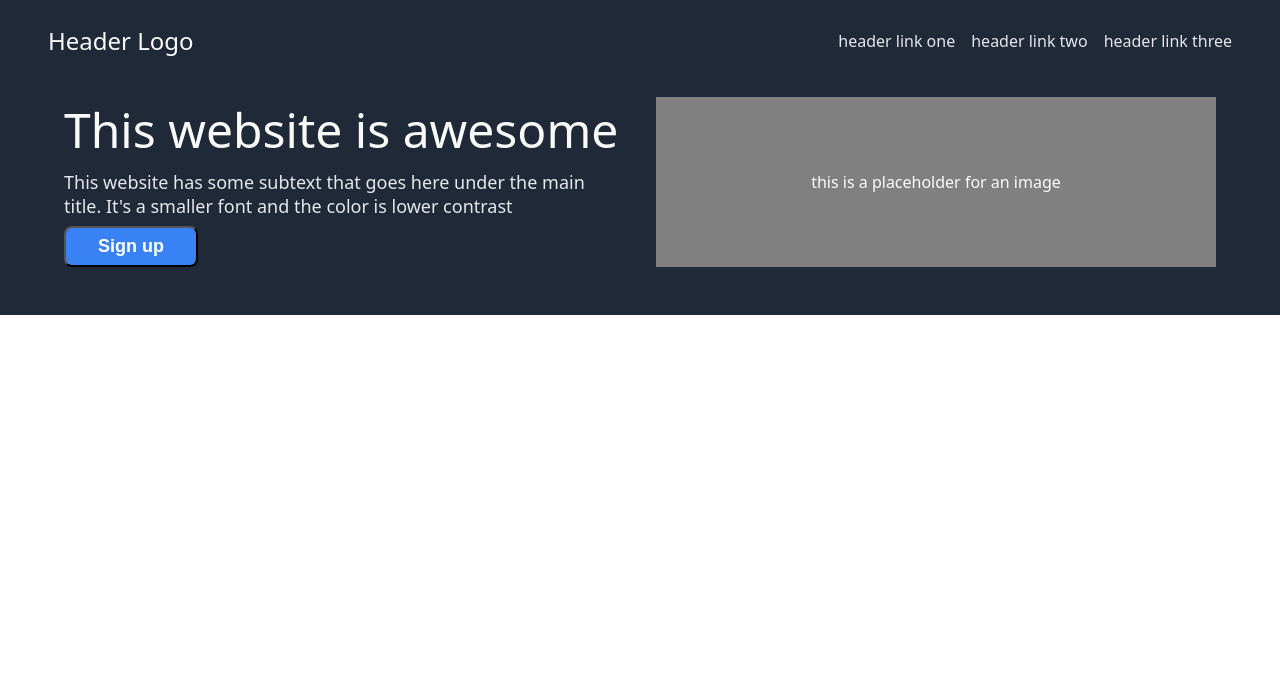
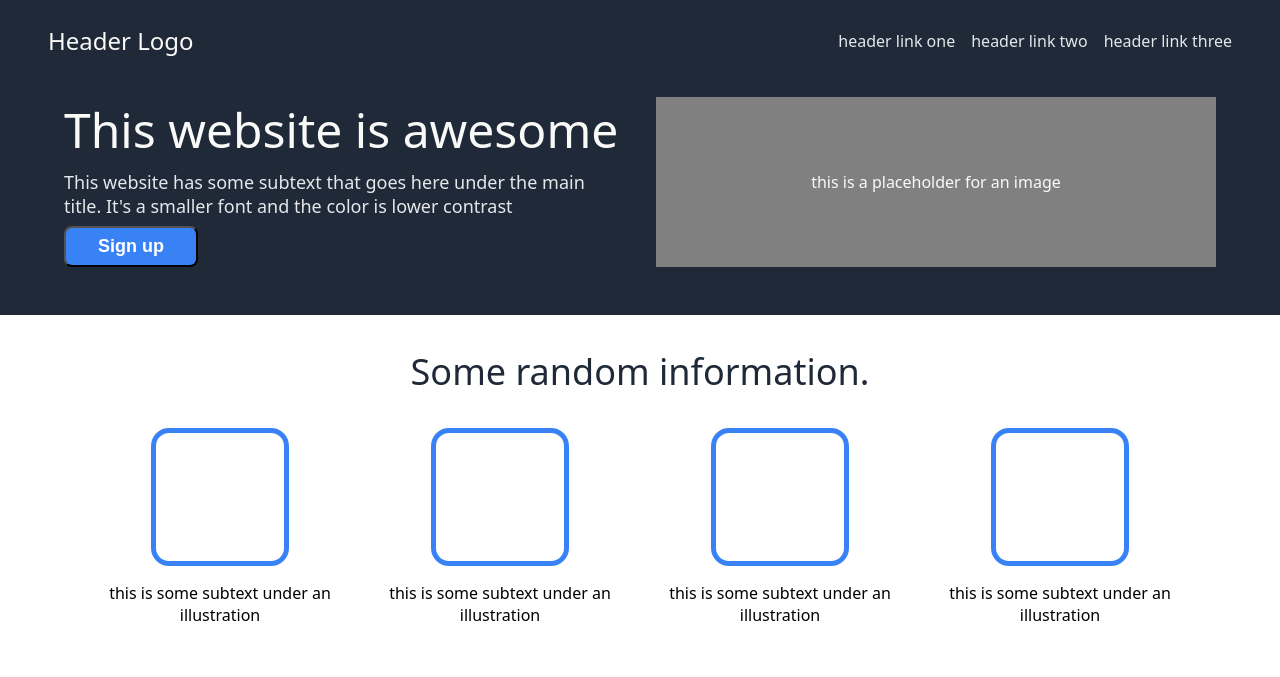
Before and after one commit to AHNox/TheOdinProject2, a plain HTML site: page index.html in a window 1280 px wide. Drawn offline with Linux system fonts and the light colour scheme.

Commit message:
Completed random info and subtext

```diff
--- a/index.html
+++ b/index.html
@@ -31,7 +31,27 @@
 				</div>
 			</div>
 		</div>
-
+		<div class="rand-info">
+			<div class="rand-info-head">Some random information.</div>
+			<div class="image-subtext-flex-container">
+				<div class="image-subtext-flex-item">
+					<div class="rand-info-img"><!--<img src="" alt="" />--></div>
+					<p class="subtext">this is some subtext under an illustration</p>
+				</div>
+				<div class="image-subtext-flex-item">
+					<div class="rand-info-img"><img src="" alt="" /></div>
+					<p class="subtext">this is some subtext under an illustration</p>
+				</div>
+				<div class="image-subtext-flex-item">
+					<div class="rand-info-img"><img src="" alt="" /></div>
+					<p class="subtext">this is some subtext under an illustration</p>
+				</div>
+				<div class="image-subtext-flex-item">
+					<div class="rand-info-img"><img src="" alt="" /></div>
+					<p class="subtext">this is some subtext under an illustration</p>
+				</div>
+			</div>
+		</div>
 		<div class="inpo-quote"></div>
 		<div class="call-to-action"></div>
 		<div class="footer"></div>
--- a/landingPageStyles.css
+++ b/landingPageStyles.css
@@ -23,8 +23,7 @@ body {
 	display: flex;
 	flex-direction: column;
 	margin: 0;
-	font-family: system-ui, -apple-system, BlinkMacSystemFont, "Segoe UI", Roboto,
-		Oxygen, Ubuntu, Cantarell, "Open Sans", "Helvetica Neue", sans-serif;
+	font-family: system-ui, -apple-system, BlinkMacSystemFont, 'Segoe UI', Roboto, Oxygen, Ubuntu, Cantarell, 'Open Sans', 'Helvetica Neue', sans-serif;
 }
 
 .header-hero {
@@ -112,3 +111,42 @@ button {
 	align-self: center;
 	color: var(--hero-main-text-color);
 }
+
+.rand-info {
+	padding: 32px;
+	display: flex;
+	flex-direction: column;
+	align-items: center;
+	gap: 32px;
+}
+
+.rand-info-head {
+	font-size: var(--information-header-text-size);
+	font-weight: var(--information-header-text-weight);
+	color: var(--information-header-text-color);
+}
+
+.image-subtext-flex-container {
+	display: flex;
+	padding: 0 64px;
+	gap: 32px;
+}
+
+.image-subtext-flex-item {
+	display: flex;
+	flex-direction: column;
+	align-items: center;
+	flex: 1 0 128px;
+}
+.rand-info-img {
+	border-style: solid;
+	border-width: 5px;
+	border-radius: 18px;
+	border-color: var(--button-color-call-to-action-color);
+	height: 128px;
+	width: 128px;
+}
+
+.subtext {
+	text-align: center;
+}
```
